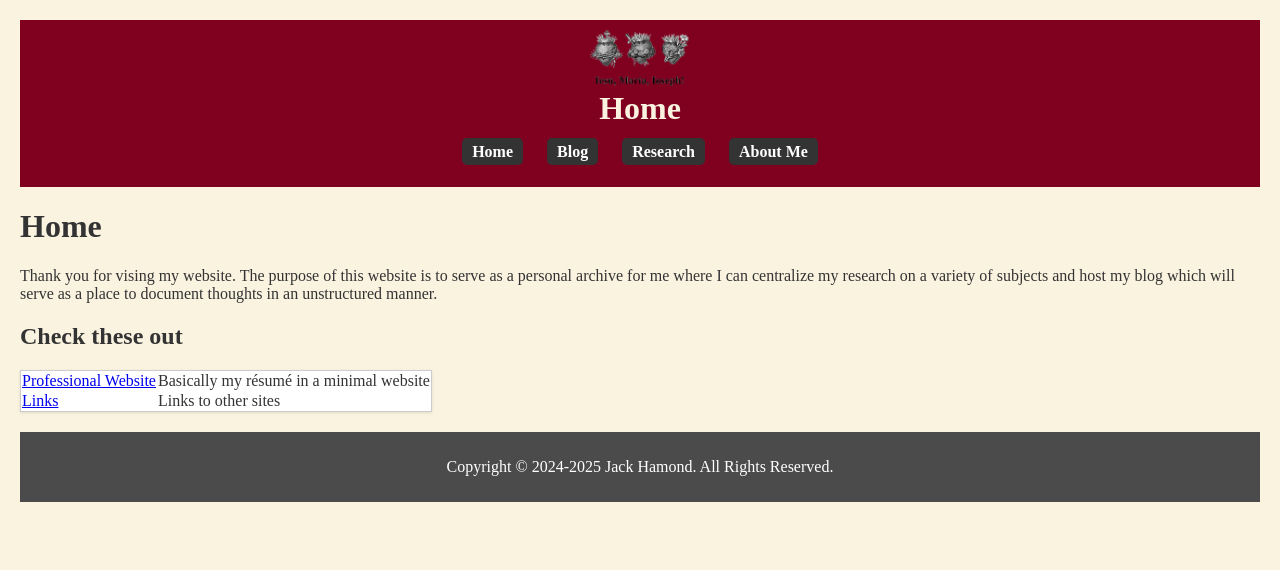
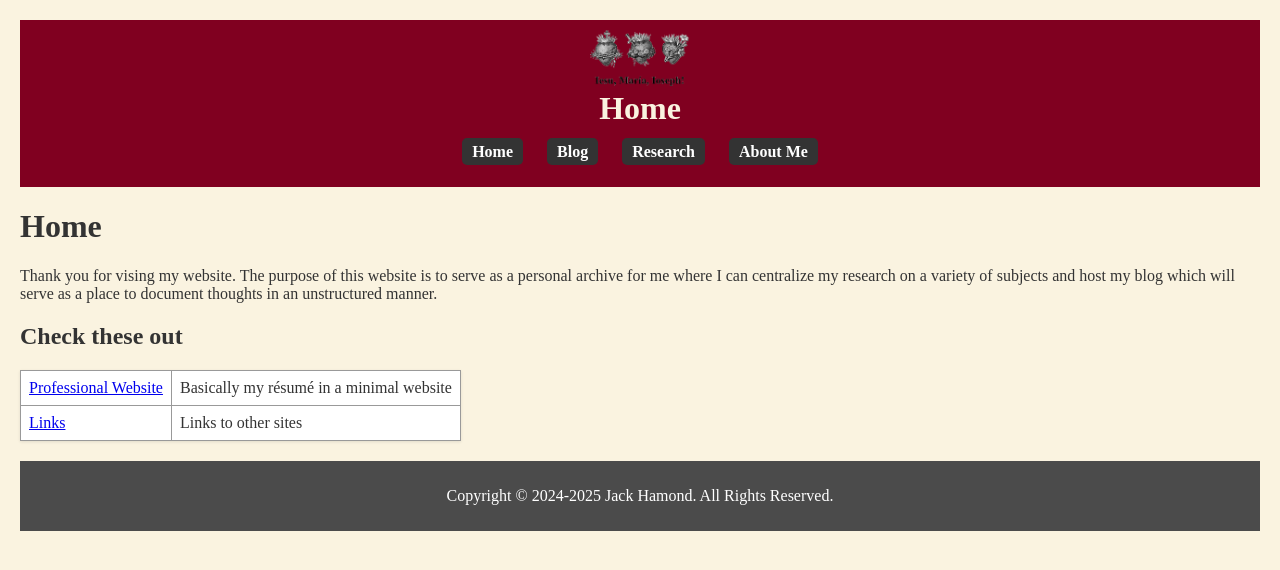
Before and after one commit to jackhamond/jackhamond.github.io, a Jekyll site: the page built from index.md, in a window 1280 px wide. Shown: the top 570 px of the page. Built offline with Jekyll 4.4.1, drawn with Linux system fonts in a browser that asks for light colours; our own code applies the rules of GitHub Pages for plain Markdown files.

Commit message:
Update table.css

```diff
--- a/assets/css/table.css
+++ b/assets/css/table.css
@@ -7,3 +7,8 @@ table {
   border: 1px solid #ccc;
   box-shadow: 0 1px 3px rgba(0, 0, 0, 0.1);
 }
+
+th, td {
+  border: 1px solid #999;
+  padding: 8px;
+}
```
